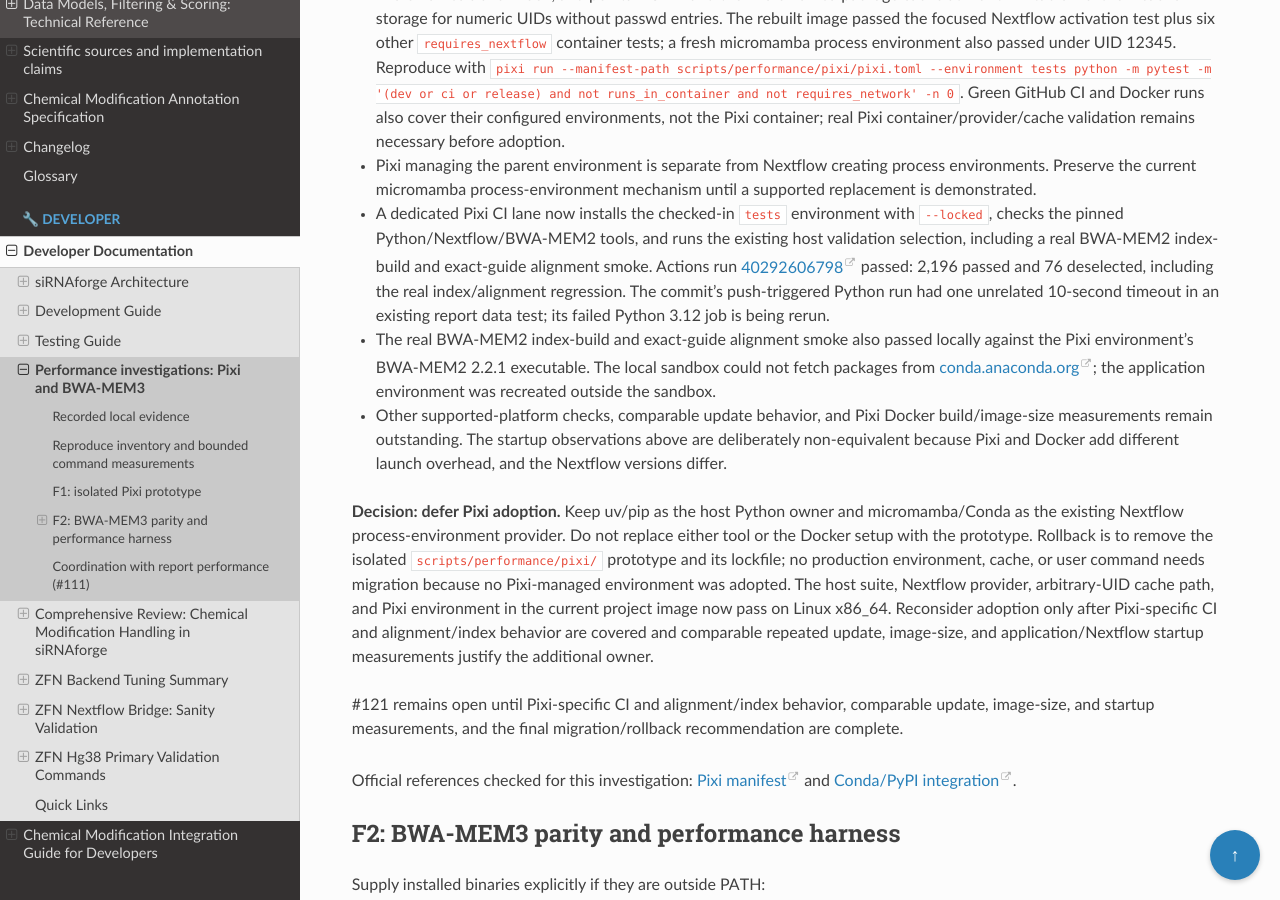
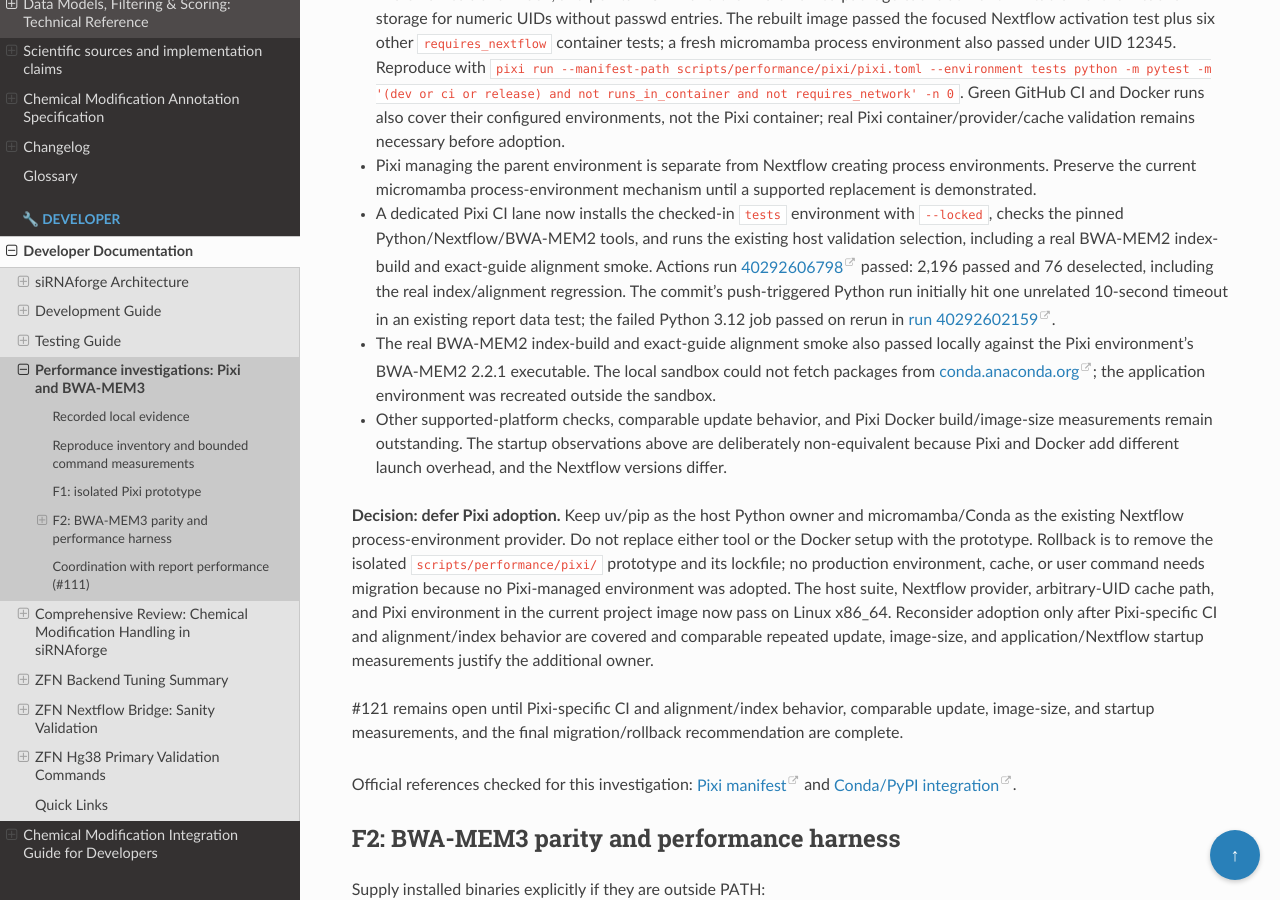
Before and after one commit to Austin-s-h/sirnaforge, a Sphinx documentation site: the page built from docs/developer/performance_review.md, in a window 1280 px wide and 900 px high, scrolled down 3440 px. Built offline with Sphinx 7.4.7 and the Read the Docs theme 3.1.0, drawn with Linux system fonts in a browser that asks for light colours.

Commit message:
Clarify completed Pixi CI retry

```diff
--- a/docs/developer/performance_review.md
+++ b/docs/developer/performance_review.md
@@ -188,9 +188,9 @@
   and exact-guide alignment smoke. Actions run
   [40292606798](https://github.com/Austin-s-h/sirnaforge/actions/runs/40292606798)
   passed: 2,196 passed and 76 deselected, including the real index/alignment
-  regression. The commit's push-triggered Python run had one unrelated
-  10-second timeout in an existing report data test; its failed Python 3.12
-  job is being rerun.
+  regression. The commit's push-triggered Python run initially hit one
+  unrelated 10-second timeout in an existing report data test; the failed
+  Python 3.12 job passed on rerun in [run 40292602159](https://github.com/Austin-s-h/sirnaforge/actions/runs/40292602159).
 - The real BWA-MEM2 index-build and exact-guide alignment smoke also passed
   locally against the Pixi environment's BWA-MEM2 2.2.1 executable. The local
   sandbox could not fetch packages from conda.anaconda.org; the application
```
